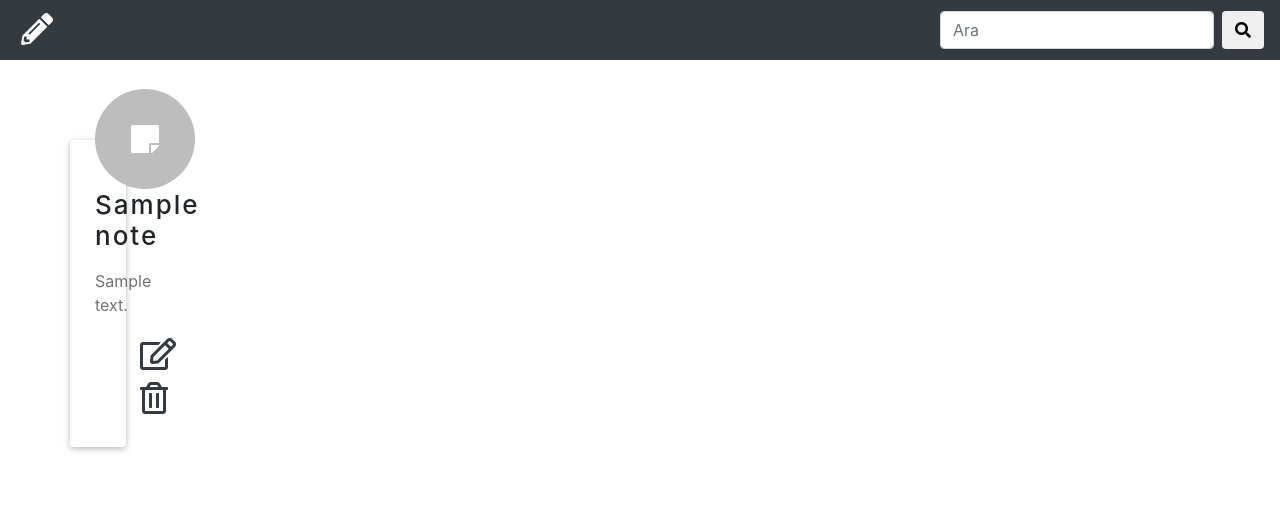
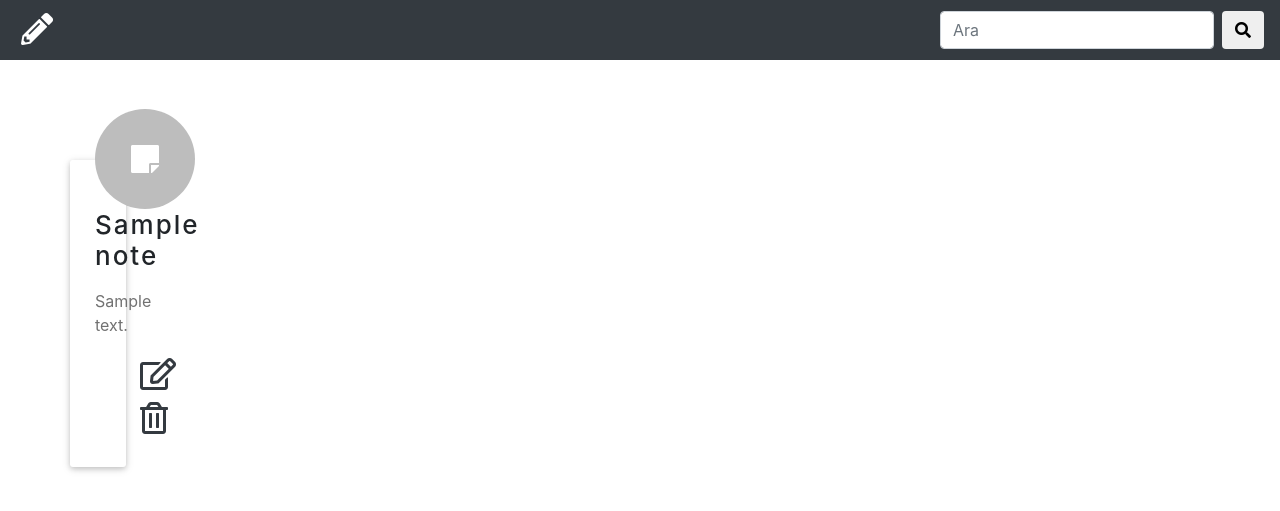
Before and after one commit to librenotes/web, a Flask app: a page that uses project/templates/notes.html.j2 in a window 1280 px wide. Shown: the top 511 px of the page. Run offline with Flask 2, Linux system fonts and the light colour scheme; tables that the repository leaves empty hold one stand-in row (values such as "Sample post"); parts of the project's set-up code (start-up, migrations or seed data) failed here and were passed over; some libraries are stand-ins or nearby versions.

Commit message:
fix minor

```diff
--- a/project/templates/notes.html.j2
+++ b/project/templates/notes.html.j2
@@ -20,7 +20,7 @@
       </ul>
       <form class="form-inline">
         <input class="form-control mr-sm-2" type="search" placeholder="Ara" aria-label="Search">
-        <button class="btn btn-default" type="submit"><span class="fas fa-search"></button>
+          <button class="btn btn-default" type="submit"><span class="fas fa-search"></span></button>
       </form>
 
     </div>
@@ -28,7 +28,7 @@
 {% endblock %}
 
 {% block content %}
-<div class="container" style="padding-top:50px">
+<div class="container" style="padding-top:70px">
 {{macro.flash()}}
   <div class="row">
     <div class="row filter">
@@ -43,7 +43,7 @@
                   <p id="b{{note.id}}">{{note.content|safe}}</p>
                   <ul>
                     <li><a style="color:#343a40;" href="#editModal" data-toggle="modal" data-whatever="{{note.id}}"><span class="far fa-2x fa-edit"></span></a></li>
-                    <li><a style="color:#343a40;" href="#deleteModal" data-toggle="modal" data-whatever="{{note.id}}"><span class="far fa-2x fa-trash-alt"></a></span></li>
+                    <li><a style="color:#343a40;" href="#deleteModal" data-toggle="modal" data-whatever="{{note.id}}"><span class="far fa-2x fa-trash-alt"></span></a></li>
 
                     </ul>
                 </div>
@@ -52,7 +52,7 @@
         {% endfor %}
 
 	</div>
-
+  </div>
 </div>
 {% endblock %}
 {% block createmodal %}
```
